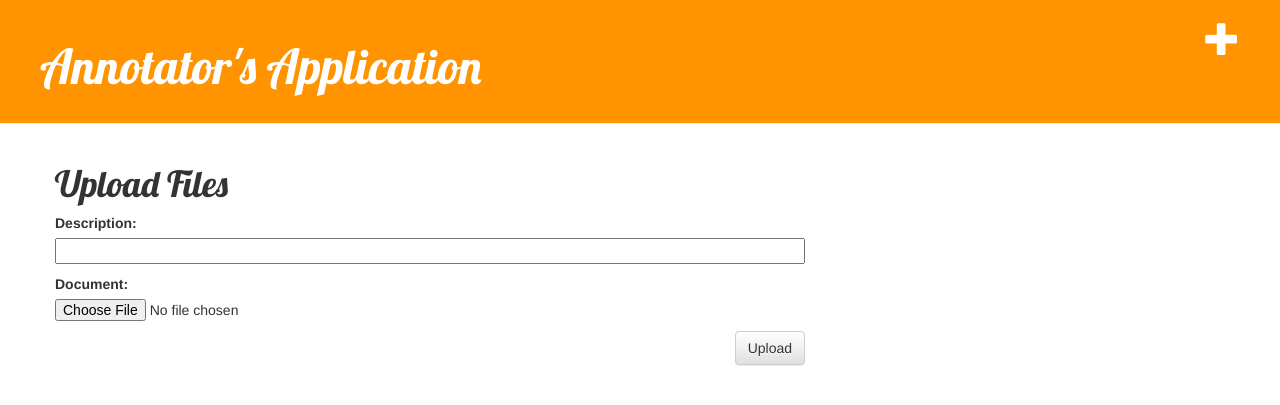
After one commit to Taruni-Anand/Annotators-App, a Django app: page /project/1/add/ in a window 1280 px wide. The commit adds this page. Shown: the top 405 px of the page. Run offline with Django 3.2, Linux system fonts and the light colour scheme; tables that the repository leaves empty hold one stand-in row (values such as "Sample post"); some libraries are stand-ins or nearby versions.

Commit message:
Added files at last

```diff
--- a/annontators/annontators/settings.py
+++ b/annontators/annontators/settings.py
@@ -63,6 +63,7 @@ TEMPLATES = [
                 'django.template.context_processors.request',
                 'django.contrib.auth.context_processors.auth',
                 'django.contrib.messages.context_processors.messages',
+                'django.template.context_processors.media', #To access MEDIA_URL
             ],
         },
     },
@@ -120,3 +121,6 @@ USE_TZ = True
 
 STATIC_URL = '/static/'
 STATIC_ROOT = os.path.join(BASE_DIR, 'static')
+
+MEDIA_URL = '/media/'
+MEDIA_ROOT = os.path.join(BASE_DIR, 'media')
--- a/annontators/app/forms.py
+++ b/annontators/app/forms.py
@@ -1,7 +1,13 @@
 from django import forms
 from .models import Project
+from .models import Document
 
 class ProjectForm(forms.ModelForm):
     class Meta:
         model = Project
         fields = ('project_title', 'project_desc', 'username',)
+
+class DocumentForm(forms.ModelForm):
+    class Meta:
+        model = Document
+        fields = ('description', 'document',)
--- a/annontators/app/models.py
+++ b/annontators/app/models.py
@@ -1,6 +1,17 @@
 from django.db import models
 from django.utils import timezone
 # Create your models here.
+
+def user_dir_path(instance, filename):
+    return 'user_{0}/{1}'.format(instance.user.id, filename)
+
+class Document(models.Model):
+    description = models.CharField(max_length=225, blank=True)
+    document = models.FileField(upload_to=user_dir_path)
+    uploaded_at = models.DateTimeField(auto_now_add = True)
+
+    def __str__(self):
+        return self.description
 
 class Project(models.Model):
     #   To get the user's name
--- a/annontators/app/static/app.css
+++ b/annontators/app/static/app.css
@@ -1,3 +1,9 @@
+h1 a {
+    color: #FCA205;
+    font-family: 'Lobster';
+}
+
+
 .page-header {
     background-color: #ff9400;
     margin-top: 0;
--- /dev/null
+++ b/annontators/app/templates/app/addfile.html
@@ -0,0 +1,11 @@
+{% extends 'app/base.html' %}
+
+{% block content %}
+<h1> Upload Files </h1>
+  <form method="POST" enctype="multipart/form-data" class = "project-form">
+    {% csrf_token %}
+    {{ form.as_p }}
+      <button type="submit" class="save btn btn-default">Upload</button>
+  </form>
+
+{% endblock %}
--- a/annontators/app/templates/app/base.html
+++ b/annontators/app/templates/app/base.html
@@ -5,7 +5,7 @@
         <link rel="stylesheet" href="//maxcdn.bootstrapcdn.com/bootstrap/3.2.0/css/bootstrap.min.css">
         <link rel="stylesheet" href="//maxcdn.bootstrapcdn.com/bootstrap/3.2.0/css/bootstrap-theme.min.css">
         <link href='//fonts.googleapis.com/css?family=Lobster&subset=latin,latin-ext' rel='stylesheet' type='text/css'>
-        <link rel="stylesheet" href="{% static 'css/app.css' %}">
+        <link rel="stylesheet" href="{% static 'app.css' %}">
     </head>
     <body>
     <div class="page-header">
--- a/annontators/app/templates/app/project_detail.html
+++ b/annontators/app/templates/app/project_detail.html
@@ -8,7 +8,9 @@
             </div>
         {% endif %}
         <a class="btn btn-default" href="{% url 'project_edit' pk=project.pk %}"><span class="glyphicon glyphicon-pencil"></span></a>
+          <a class="btn btn-default" href="{% url 'project_add' pk=project.pk %}"><span class="glyphicon glyphicon-plus"></span></a>
         <h1>{{ project.project_title }}</h1>
           <p>{{ project.project_desc|linebreaksbr }}</p>
+
     </div>
 {% endblock %}
--- a/annontators/app/urls.py
+++ b/annontators/app/urls.py
@@ -1,10 +1,16 @@
 from django.urls import path
 from . import views
 from django.conf.urls import url
+from django.conf import settings
+from django.conf.urls.static import static
 
 urlpatterns = [
     path('', views.project_list, name='project_list'),
     path('project/<int:pk>/', views.project_detail, name='project_detail'),
     path('project/new/', views.project_new, name='project_new'),
-    path('project/<int:pk>/edit/', views.project_edit, name='project_edit')
+    path('project/<int:pk>/edit/', views.project_edit, name='project_edit'),
+    path('project/<int:pk>/add/', views.project_add, name='project_add'),
 ]
+
+if settings.DEBUG:
+    urlpatterns += static(settings.MEDIA_URL, document_root=settings.MEDIA_ROOT)
--- a/annontators/app/views.py
+++ b/annontators/app/views.py
@@ -1,7 +1,7 @@
 from django.shortcuts import render, get_object_or_404, redirect
 from .models import Project
 from django.utils import timezone
-from .forms import ProjectForm
+from .forms import ProjectForm, DocumentForm
 # Create your views here.
 def project_list(request):
     #   Projects are ordered by the date it was last modified
@@ -37,3 +37,14 @@ def project_edit(request, pk):
     else:
         form = ProjectForm(instance = project)
     return render(request, 'app/project_edit.html', {'form':form})
+
+def project_add(request, pk):
+    project = get_object_or_404(Project, pk=pk)
+    if request.method == 'POST':
+        form = DocumentForm(request.POST, request.FILES, instance = project)
+        if form.is_vaild():
+            form.save(commit = False)
+            return redirect('project_detail', pk=project.pk)
+    else:
+        form = DocumentForm(instance = project)
+    return render(request, 'app/addfile.html', {'form':form})
```
